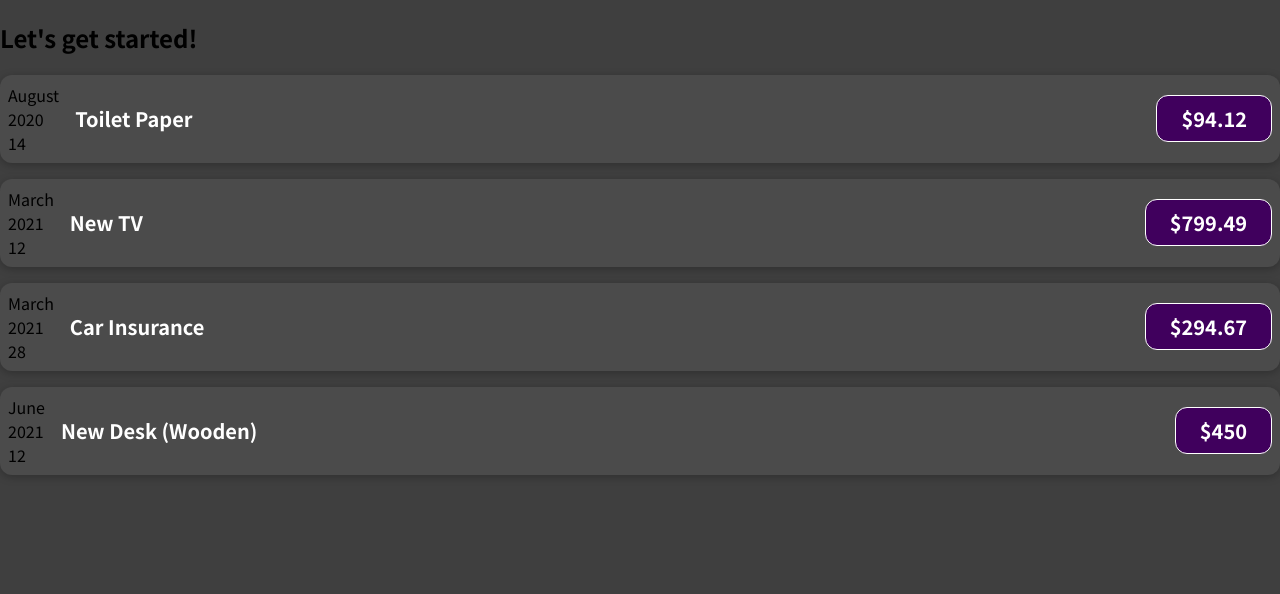
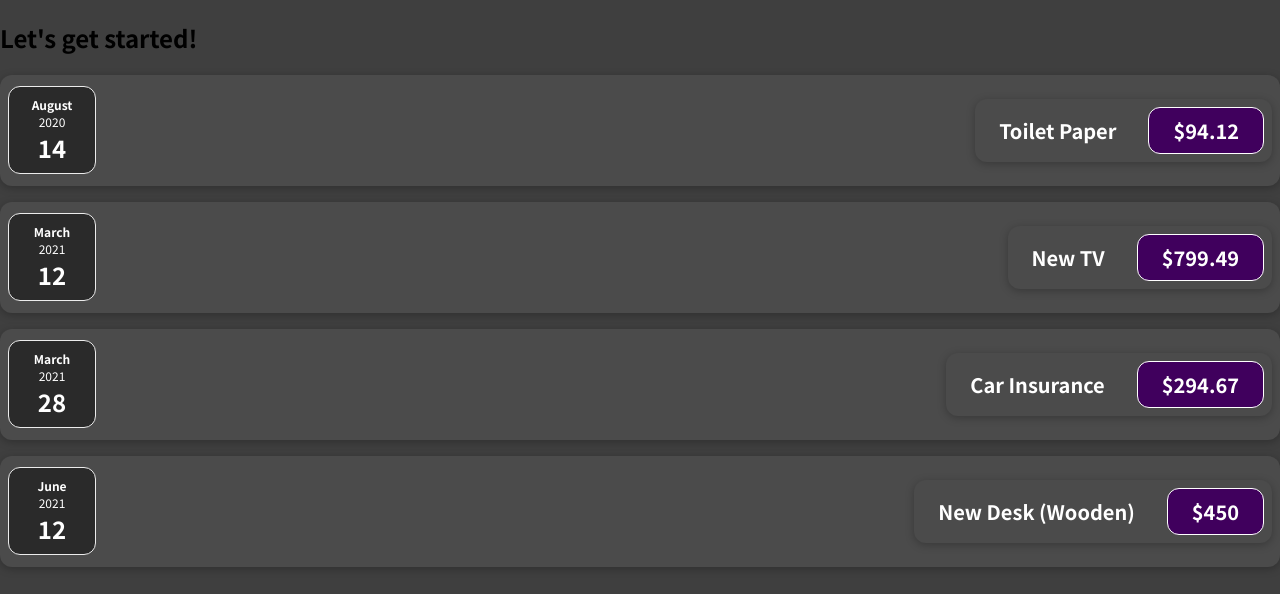
Before and after one commit to Zbigniew013/react-complete-guide, a React (Create React App) app: page / in a window 1280 px wide. Shown: the top 594 px of the page. Built offline with nearby package versions, Linux system fonts and the light colour scheme.

Commit message:
splitting components into multiple components

```diff
--- /dev/null
+++ b/src/components/ExpenseDate.css
@@ -0,0 +1,26 @@
+.expense-date {
+  display: flex;
+  flex-direction: column;
+  width: 5.5rem;
+  height: 5.5rem;
+  border: 1px solid #ececec;
+  background-color: #2a2a2a;
+  color: white;
+  border-radius: 12px;
+  align-items: center;
+  justify-content: center;
+}
+
+.expense-date__month {
+  font-size: 0.75rem;
+  font-weight: bold;
+}
+
+.expense-date__year {
+  font-size: 0.75rem;
+}
+
+.expense-date__day {
+  font-size: 1.5rem;
+  font-weight: bold;
+}
--- /dev/null
+++ b/src/components/ExpenseDate.js
@@ -0,0 +1,17 @@
+import "./ExpenseDate.css";
+
+function ExpenseDate(props) {
+  const month = props.date.toLocaleString("en-US", { month: "long" });
+  const year = props.date.getFullYear();
+  const day = props.date.toLocaleString("en-US", { day: "2-digit" });
+
+  return (
+    <div className='expense-date'>
+      <div className='expense-date__month'>{month}</div>
+      <div className='expense-date__year'>{year}</div>
+      <div className='expense-date__day'>{day}</div>
+    </div>
+  );
+}
+
+export default ExpenseDate;
--- a/src/components/ExpenseItem.js
+++ b/src/components/ExpenseItem.js
@@ -1,20 +1,15 @@
 import "./ExpenseItem.css";
+import ExpenseDate from "./ExpenseDate";
 
 function ExpenseItem(props) {
-  const month = props.date.toLocaleString("en-US", { month: "long" });
-  const year = props.date.getFullYear();
-  const day = props.date.toLocaleString("en-US", { day: "2-digit" });
-
   return (
     <div className='expense-item'>
-      <div>
-        <div>{month}</div>
-        <div>{year}</div>
-        <div>{day}</div>
-      </div>
-      <div className='expense-item__description'>
-        <h2>{props.title}</h2>
-        <div className='expense-item__price'>${props.amount}</div>
+      <ExpenseDate date={props.date} />
+      <div className='expense-item'>
+        <div className='expense-item__description'>
+          <h2>{props.title}</h2>
+          <div className='expense-item__price'>${props.amount}</div>
+        </div>
       </div>
     </div>
   );
```
